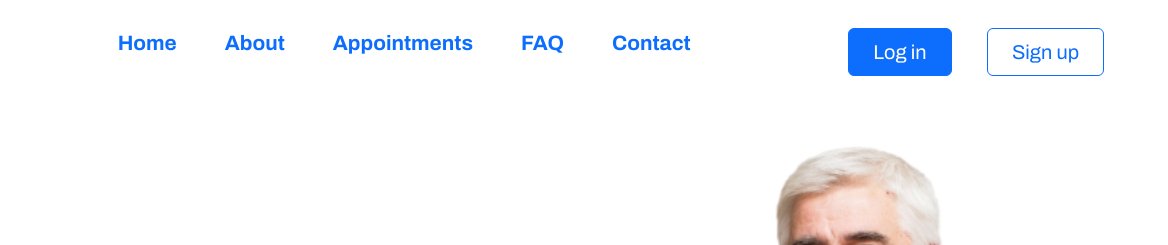
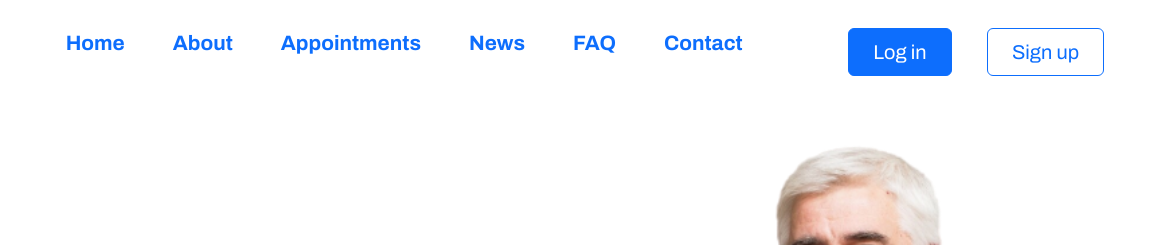
Before and after one commit to Hariprasad1303/YouMatter, a plain HTML site: page index.html in a window 1280 px wide. Shown: the top 245 px of the page, 112-1280 px from the left. Drawn offline with nearby package versions, Linux system fonts and the light colour scheme.

Commit message:
first commit

```diff
--- a/index.html
+++ b/index.html
@@ -70,6 +70,10 @@
               >Appointments</a
             >
           </li>
+          <li class="nav-list list-unstyled">
+            <a class="nav-link text-decoration-none me-5 fw-bold" href="#news"
+              >News</a
+            >
           <li class="nav-list list-unstyled">
             <a class="nav-link text-decoration-none me-5 fw-bold" href="#faq"
               >FAQ</a
```
